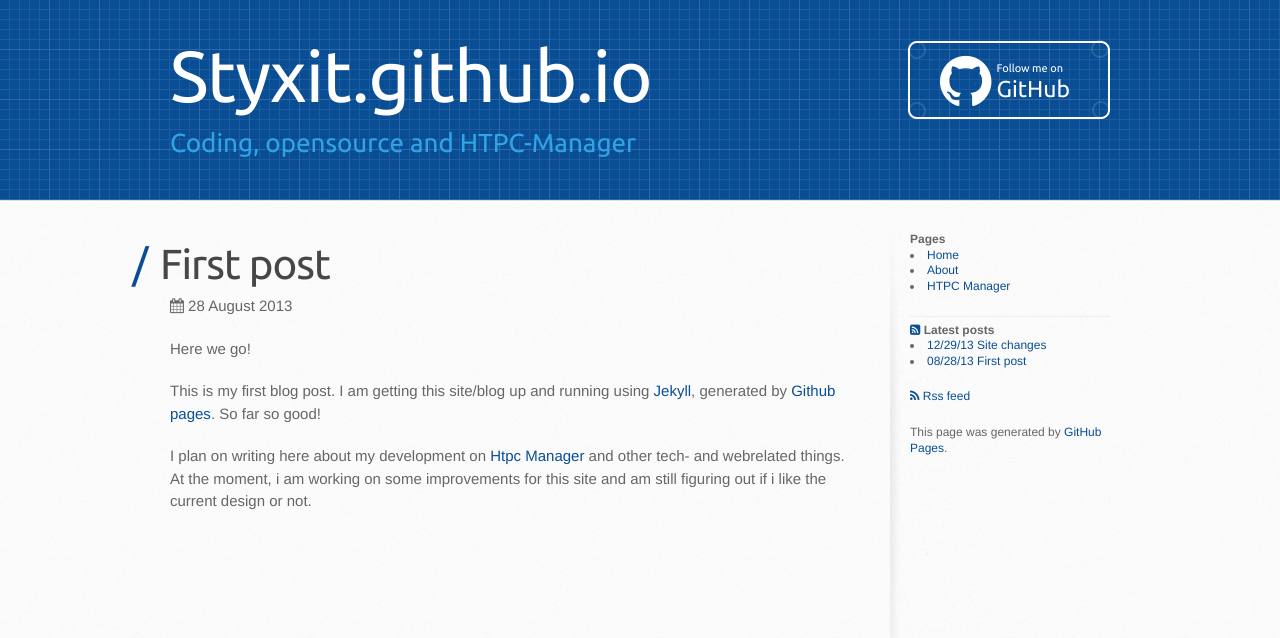
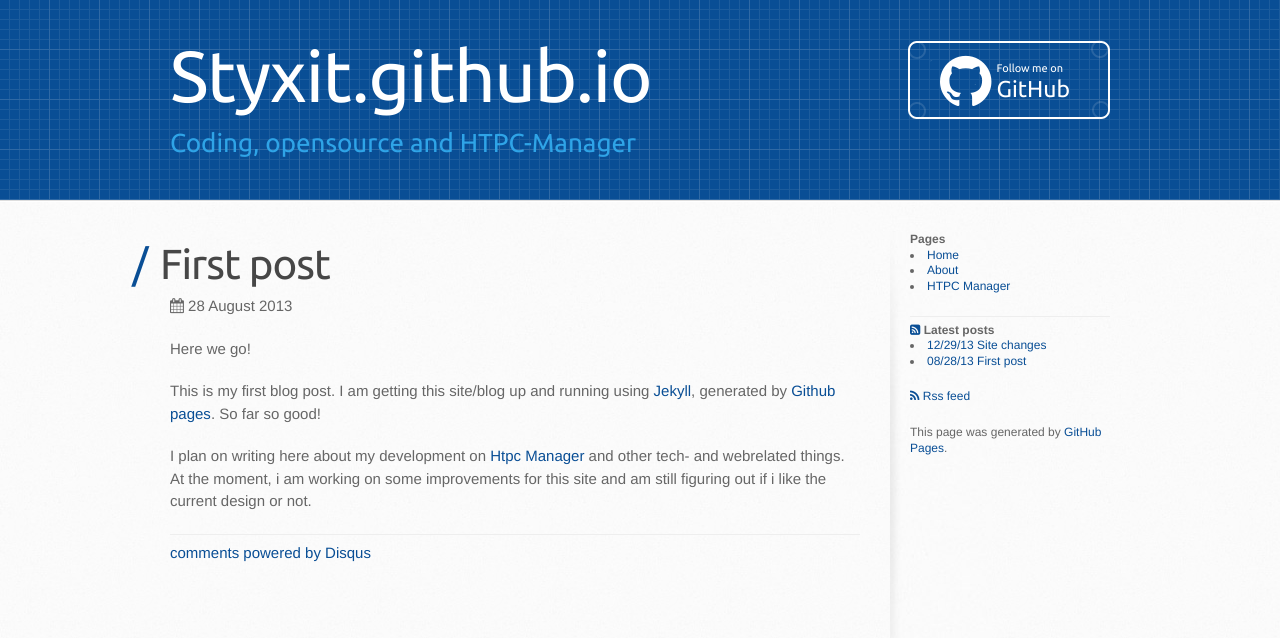
Before and after one commit to styxit/styxit.github.io, a Jekyll site: the page built from _posts/2013-08-28-first-post.md, in a window 1280 px wide. Shown: the top 638 px of the page. Built offline with Jekyll 4.4.1, drawn with Linux system fonts in a browser that asks for light colours; comment, search, counter and statistics services are not loaded.

Commit message:
Add disqus comments to post layout

```diff
--- a/_config.yml
+++ b/_config.yml
@@ -5,3 +5,6 @@
 name: Styxit blog
 description: A weblog about coding, internet, opensource, php, cakephp, pyhon and my project HTPC-Manager. Probably also some other subjects.
 url: http://styxit.github.io
+
+disqus:
+  shortname: styxitblog
--- /dev/null
+++ b/_includes/disqus.html
@@ -0,0 +1,11 @@
+<div id="disqus_thread"></div>
+<script type="text/javascript">
+    var disqus_shortname = '{{site.disqus.shortname}}';
+    (function() {
+        var dsq = document.createElement('script'); dsq.type = 'text/javascript'; dsq.async = true;
+        dsq.src = '//' + disqus_shortname + '.disqus.com/embed.js';
+        (document.getElementsByTagName('head')[0] || document.getElementsByTagName('body')[0]).appendChild(dsq);
+    })();
+</script>
+<noscript>Please enable JavaScript to view the <a href="http://disqus.com/?ref_noscript">comments powered by Disqus.</a></noscript>
+<a href="http://disqus.com" class="dsq-brlink">comments powered by <span class="logo-disqus">Disqus</span></a>
--- a/_layouts/post.html
+++ b/_layouts/post.html
@@ -13,6 +13,8 @@
           <h1>{{ page.title }}</h1>
           <p><i class="icon-calendar"></i> {{page.date | date_to_long_string}}</p>
           {{ content }}
+          <hr>
+          {% include disqus.html %}
         </section>
 
         <aside id="sidebar">
```
